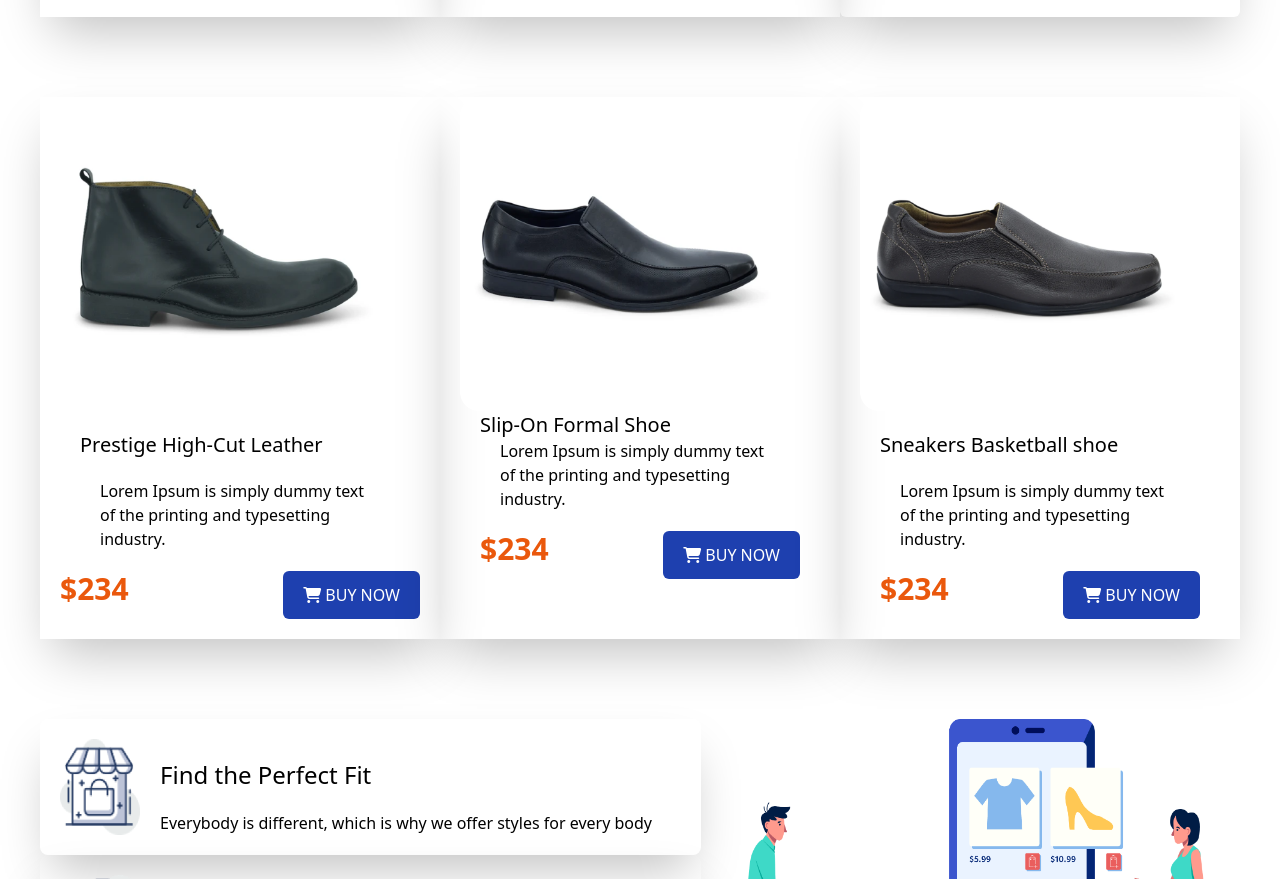
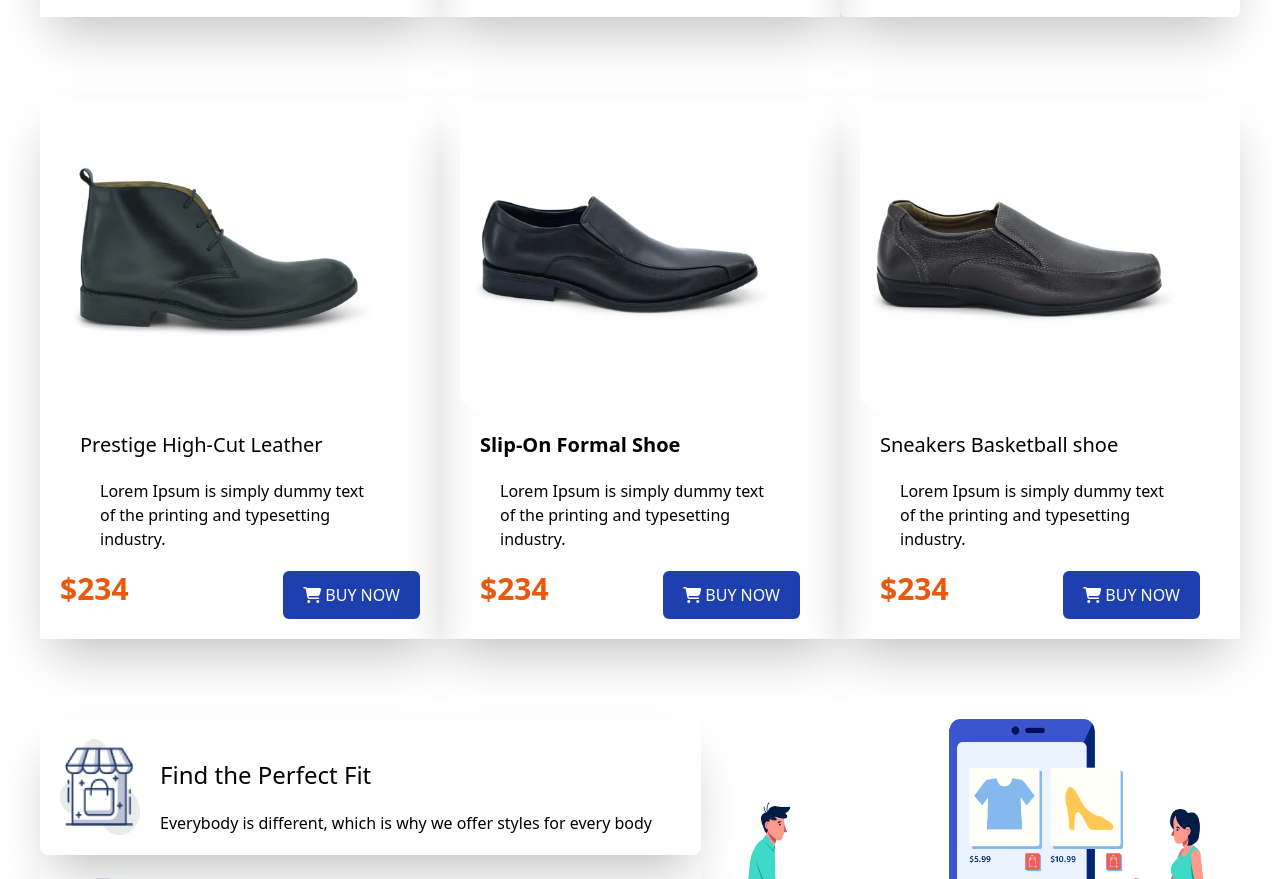
Before and after one commit to Tafsir4705/nike-react-resource-main, a plain HTML site: page index.html in a window 1280 px wide. Shown: the part 1150-2029 px from the top of the page. Drawn offline with nearby package versions, Linux system fonts and the light colour scheme.

Commit message:
complite

```diff
--- a/index.html
+++ b/index.html
@@ -49,7 +49,7 @@ and typesetting industry</p>
             </div>
 </div>
 </header>
-<section class="flex justify-around px-10 py-10">
+<section class="flex justify-around px-10 py-10 rounded-md">
 <div class="shadow-2xl px-5">
 <img class="w-80 bg-slate-200 rounded-md" src="images/image 5.png" alt="">
 <p class="text-xl font-medium px-5 py-5">Nike Shoe</p>
@@ -80,7 +80,7 @@ printing and typesetting industry.</p>
 <button class="bg-blue-800 text-white py-3 px-5 justify-items-center rounded-md"> <i class="fa-solid fa-cart-shopping"></i> BUY NOW</button>
 </div></div>
     </section>
-    <section class="flex justify-around px-10 py-10">
+    <section class="flex justify-around px-10 py-10 rounded-md">
 <div class="px-5 shadow-2xl">
 <img class="w-80" src="images/Mask Group.png" alt="">
 <p class="text-xl font-medium px-5 py-5">Prestige High-Cut Leather </p>
@@ -92,7 +92,7 @@ printing and typesetting industry.</p>
 </div>
 <div class="px-5 shadow-2xl">
 <img class="w-80" src="images/Rectangle 38.png"alt="">
-<p class="text-xl font-medium px-5">Slip-On Formal Shoe</p>
+<p class="text-xl font-semibold px-5 py-5">Slip-On Formal Shoe</p>
 <p class="px-10">Lorem Ipsum is simply dummy text of the
 
 printing and typesetting industry.</p>
```
